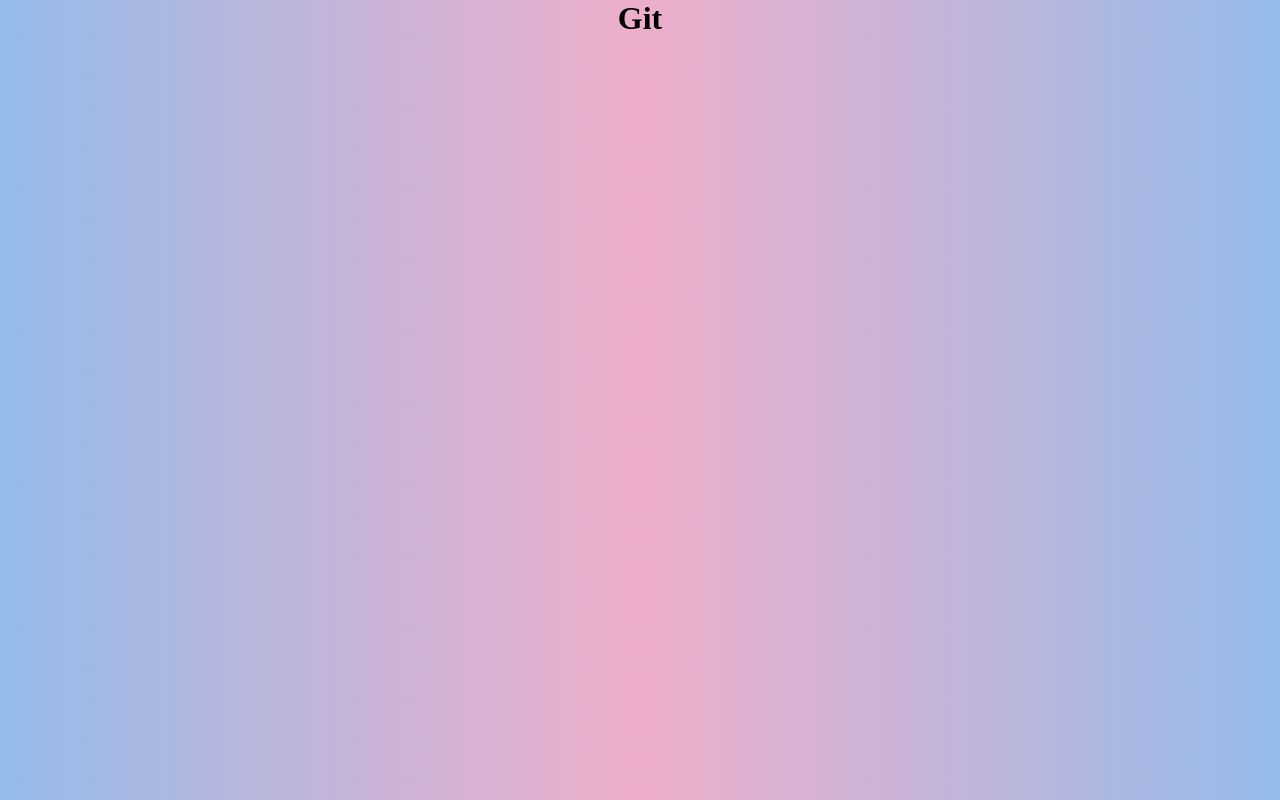
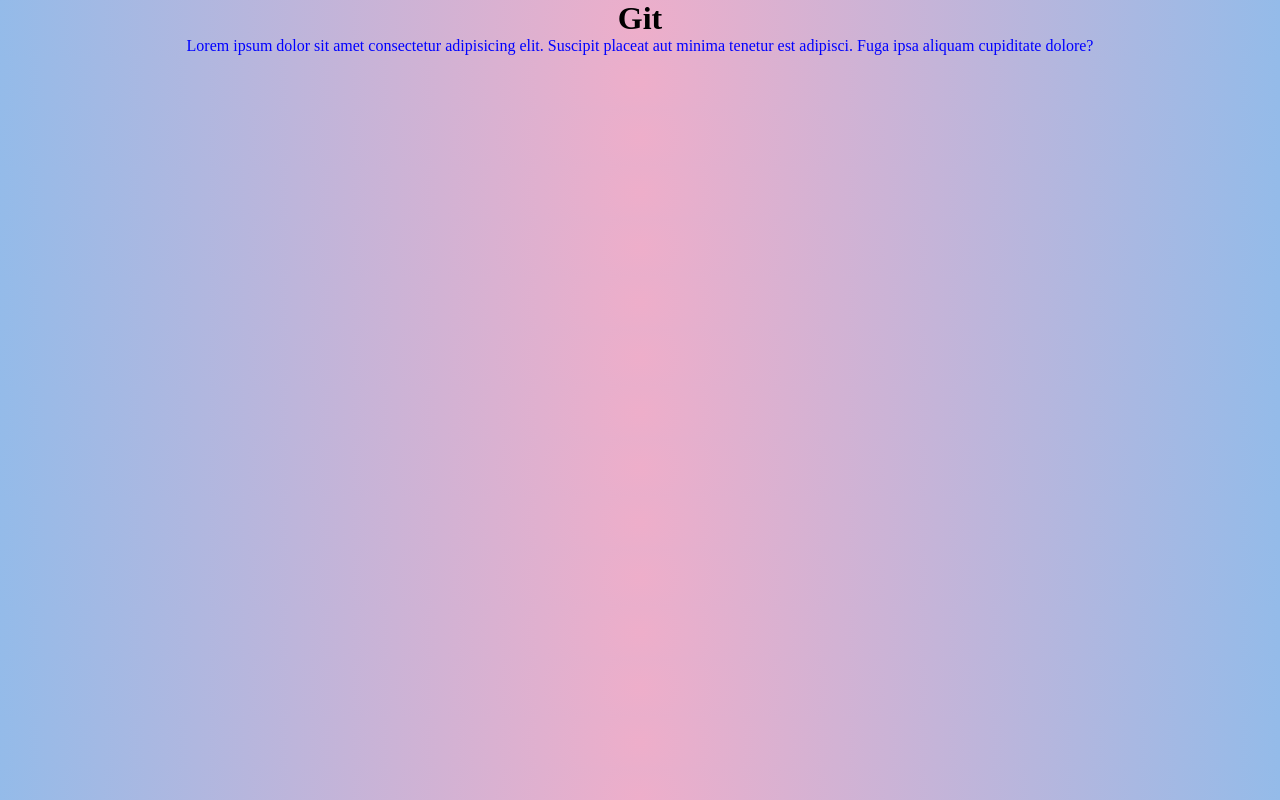
Before and after one commit to sebastianboujon/github, a plain HTML site: page index.html in a window 1280 px wide. Drawn offline with Linux system fonts and the light colour scheme.

Commit message:
commiteando2

```diff
--- a/estilos.css
+++ b/estilos.css
@@ -7,5 +7,10 @@
     background: radial-gradient(circle, rgba(238,174,202,1) 0%, rgba(148,187,233,1) 100%);
     align-items: center;
     text-align: center;
-
 }
+p{
+    color: blue;
+    text-justify: center;
+    text-align: center;
+    font-size: medium;
+}
--- a/index.html
+++ b/index.html
@@ -13,6 +13,8 @@
 <body>
     <div class="titulo">
         <h1>Git</h1>
+        <p>Lorem ipsum dolor sit amet consectetur adipisicing elit. Suscipit placeat aut minima tenetur est adipisci. Fuga ipsa aliquam cupiditate dolore?
+        </p>
     </div>
 </body>
 
```
